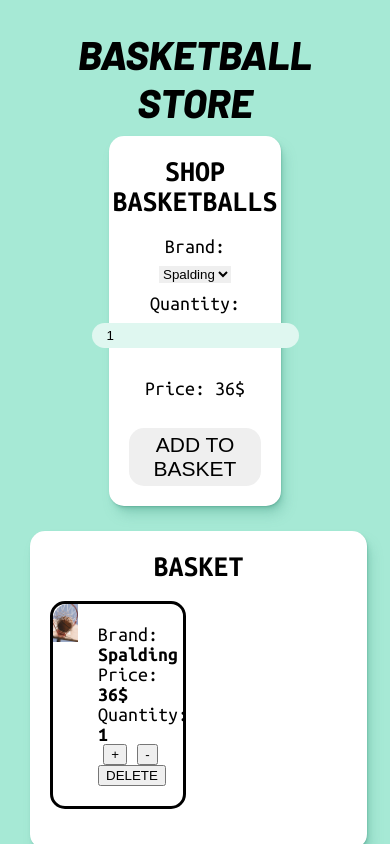
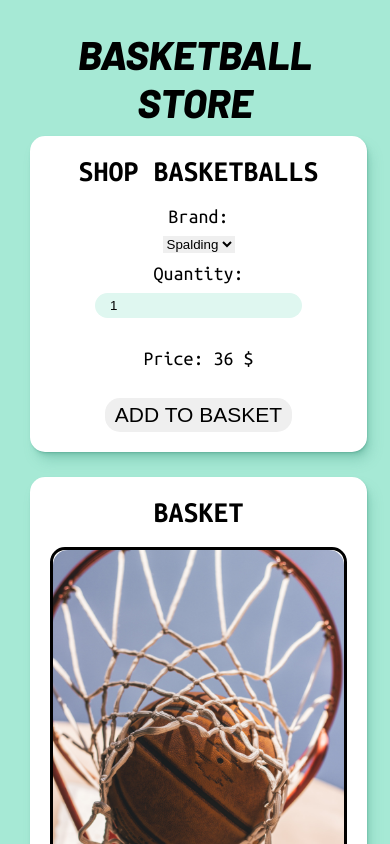
Before and after one commit to GreetVdL/basketballstore, a React (Create React App) app: page / in a window 390 px wide. Both pictures are taken after a click on the button "ADD TO BASKET". Shown: the top 844 px of the page. Built offline with nearby package versions, Linux system fonts and the light colour scheme.

Commit message:
responsive

```diff
--- a/src/components/Basket.scss
+++ b/src/components/Basket.scss
@@ -21,3 +21,19 @@
     padding: 0;
   }
 }
+
+@media screen and (max-width: 1144px) {
+  .basket {
+    ul {
+      grid-template-columns: 1fr 1fr;
+    }
+  }
+}
+
+@media screen and (max-width: 786px) {
+  .basket {
+    ul {
+      grid-template-columns: 1fr;
+    }
+  }
+}
--- a/src/components/BasketItem.jsx
+++ b/src/components/BasketItem.jsx
@@ -12,7 +12,7 @@
           Brand: <span>{props.brand}</span>
         </p>
         <p>
-          Price: <span>{props.price * props.quantity}$</span>
+          Price: <span>{props.price * props.quantity} $</span>
         </p>
         <p>
           Quantity: <span>{props.quantity}</span>
--- a/src/components/BasketItem.scss
+++ b/src/components/BasketItem.scss
@@ -42,3 +42,30 @@
     margin: 0 auto;
   }
 }
+
+@media screen and (max-width: 468px) {
+  li {
+    flex-direction: column;
+    .left,
+    .right {
+      width: 100%;
+    }
+    .left {
+      border-top-left-radius: 15px;
+      border-top-right-radius: 15px;
+      border-bottom-left-radius: 0;
+    }
+    .right {
+      padding: 9px;
+      p {
+        margin: 10px 0;
+      }
+    }
+    .incdec {
+      margin: 10px 0;
+    }
+    button {
+      margin: 10px auto;
+    }
+  }
+}
--- a/src/components/Form.jsx
+++ b/src/components/Form.jsx
@@ -35,7 +35,7 @@
         Price:&nbsp;
         {props.quantity *
           props.items.filter((item) => item.brand === props.brand)[0].price}
-        $
+        &nbsp;$
       </p>
       <button type="submit">ADD TO BASKET</button>
     </form>
--- a/src/components/Form.scss
+++ b/src/components/Form.scss
@@ -40,3 +40,9 @@
     // box-shadow: var(--shadow-elevation-medium);
   }
 }
+
+@media screen and (max-width: 786px) {
+  form {
+    width: 90%;
+  }
+}
```
